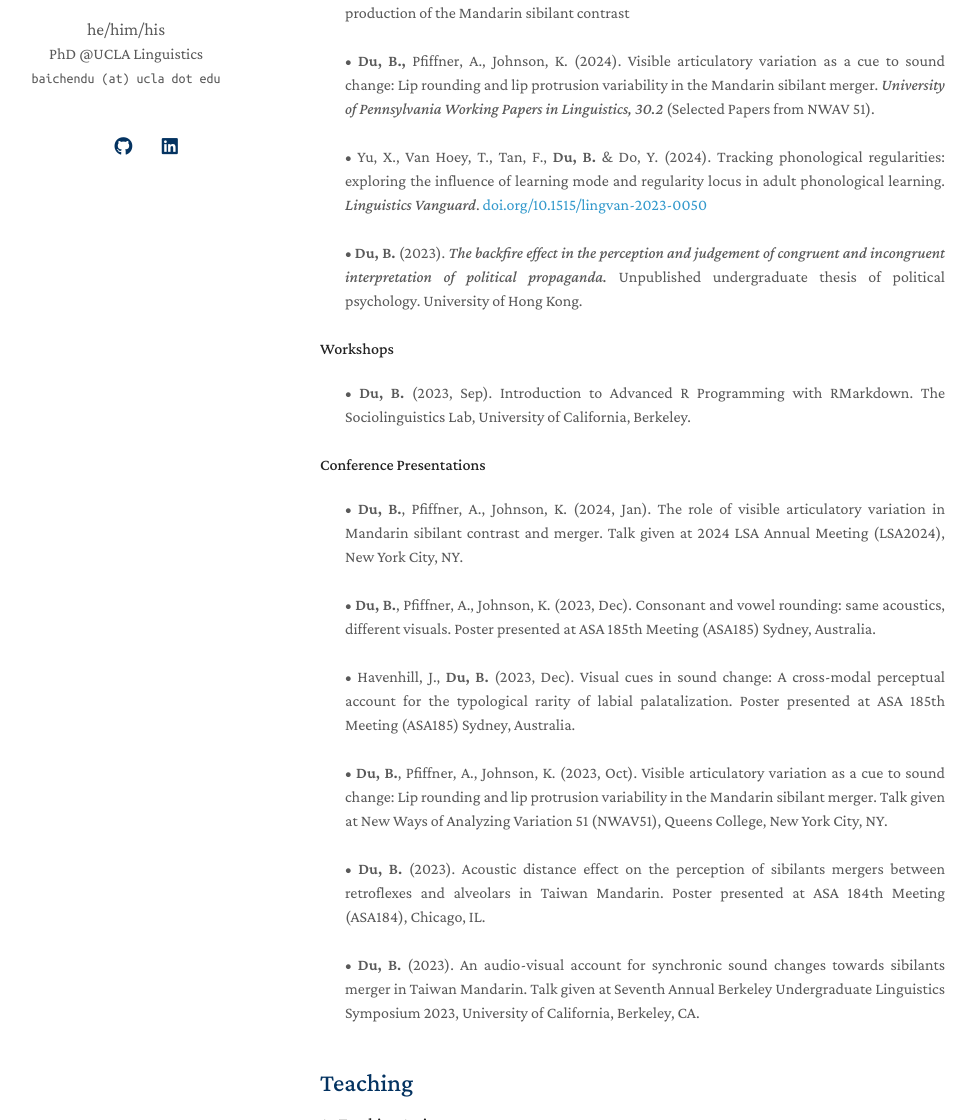
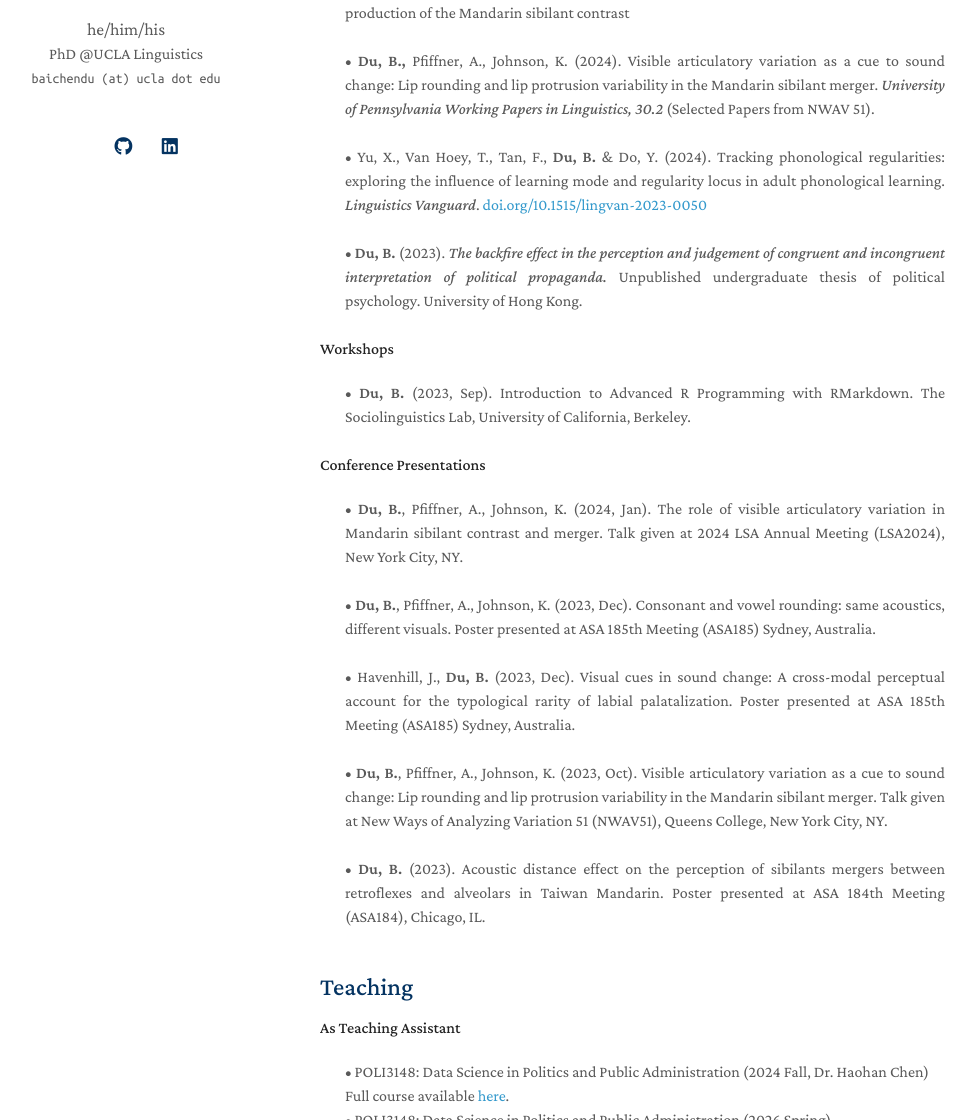
Before and after one commit to baichen-du/baichen-du.github.io, a Jekyll site: the page built from index.md, in a window 1280 px wide and 1400 px high, scrolled down 357 px. Shown: the part 280-1400 px from the top of the window, without its empty margins (150-1126 px from the left). Built offline with Jekyll 4.4.1, drawn with Linux system fonts in a browser that asks for light colours; a style sheet for code colours, icons or effects is not loaded; our own code applies the rules of GitHub Pages for plain Markdown files; some of the changed text lies outside the part shown.

Commit message:
Update index.md

```diff
--- a/index.md
+++ b/index.md
@@ -36,7 +36,7 @@
 **Papers and Manuscripts**
 
 <div style="text-align: justify">
-&#8226; <b>Du, B.,</b> Pfiffner, A. (In revision). The co-variance of acoustic cues and lip gestures in the production of the Mandarin sibilant contrast
+&#8226; <b>Du, B.,</b> Pfiffner, A. (Re-submitted). The co-variance of acoustic cues and lip gestures in the production of the Mandarin sibilant contrast
 <br>
 <br>
 &#8226; <b>Du, B.,</b> Pfiffner, A., Johnson, K. (2024). Visible articulatory variation as a cue to sound change: Lip rounding and lip protrusion variability in the Mandarin sibilant merger. <i>University of Pennsylvania Working Papers in Linguistics, 30.2</i> (Selected Papers from NWAV 51).
@@ -69,9 +69,6 @@
 <br>
 <br>
 &#8226; <b>Du, B.</b> (2023). Acoustic distance effect on the perception of sibilants mergers between retroflexes and alveolars in Taiwan Mandarin. Poster presented at ASA 184th Meeting (ASA184), Chicago, IL.
-<br>
-<br>
-&#8226; <b>Du, B.</b> (2023). An audio-visual account for synchronic sound changes towards sibilants merger in Taiwan Mandarin. Talk given at Seventh Annual Berkeley Undergraduate Linguistics Symposium 2023, University of California, Berkeley, CA.
 </div>
 <br>
 
```
